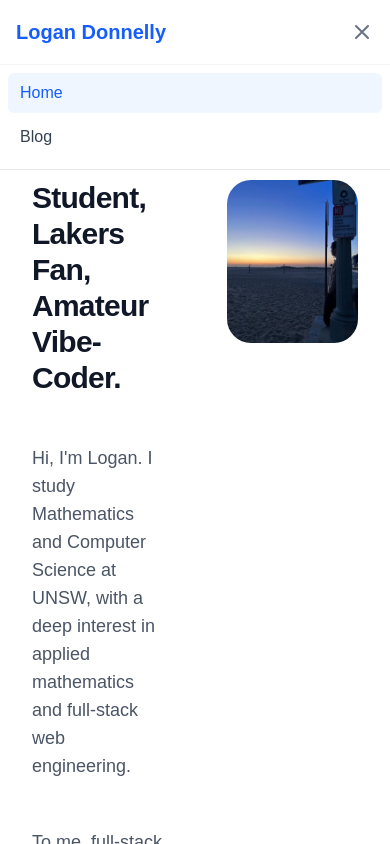
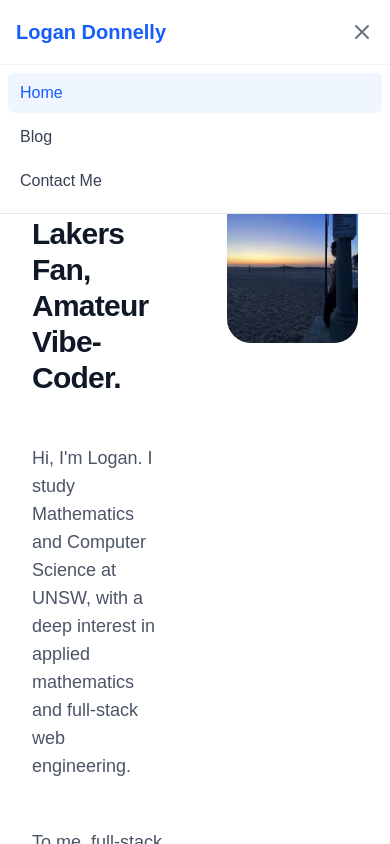
Before and after one commit to LogesDon/personal-site, a Next.js app: page / in a window 390 px wide. Both pictures are taken after a click on the button "Toggle navigation". Shown: the top 844 px of the page. Built offline with nearby package versions, Linux system fonts and the light colour scheme; a web font is replaced by a local one.

Commit message:
feat: added a Contact Me button for phone UIs, turned navItems into DesktopItems and DropDownItems so it formats the UI appropriately

```diff
--- a/app/ui/navBar.tsx
+++ b/app/ui/navBar.tsx
@@ -7,9 +7,15 @@ import type { NavItem } from '../lib/data';
 
 
 
-const navItems: NavItem[] = [
+const dropdownItems: NavItem[] = [
   { label: 'Home', href: '/' },
-  { label: 'Blog', href: '/blog'}
+  { label: 'Blog', href: '/blog'},
+  { label: 'Contact Me', href: "mailto:logan.donnelly129@gmail.com"},
+];
+
+const desktopItems: NavItem[] = [
+  { label: 'Home', href: '/' },
+  { label: 'Blog', href: '/blog'},
 ];
 
 export default function Navbar(): React.JSX.Element {
@@ -35,7 +41,7 @@ export default function Navbar(): React.JSX.Element {
           {/* Desktop Navigation Links */}
           <div className="hidden md:flex items-center space-x-8">
             <div className="flex space-x-8">
-              {navItems.map((item) => {
+              {desktopItems.map((item) => {
                 const isActive = pathname === item.href;
                 return (
                   <Link
@@ -78,6 +84,7 @@ export default function Navbar(): React.JSX.Element {
                 )}
               </svg>
             </button>
+
           </div>
 
         </div>
@@ -86,7 +93,7 @@ export default function Navbar(): React.JSX.Element {
       {/* Mobile Dropdown Menu */}
       <div className={`${isOpen ? 'block' : 'hidden'} md:hidden bg-white border-t border-gray-100`}>
         <div className="px-2 pt-2 pb-3 space-y-1 sm:px-3">
-          {navItems.map((item) => {
+          {dropdownItems.map((item) => {
             const isActive = pathname === item.href;
             return (
               <Link
@@ -103,6 +110,7 @@ export default function Navbar(): React.JSX.Element {
               </Link>
             );
           })}
+
         </div>
       </div>
     </nav>
```
